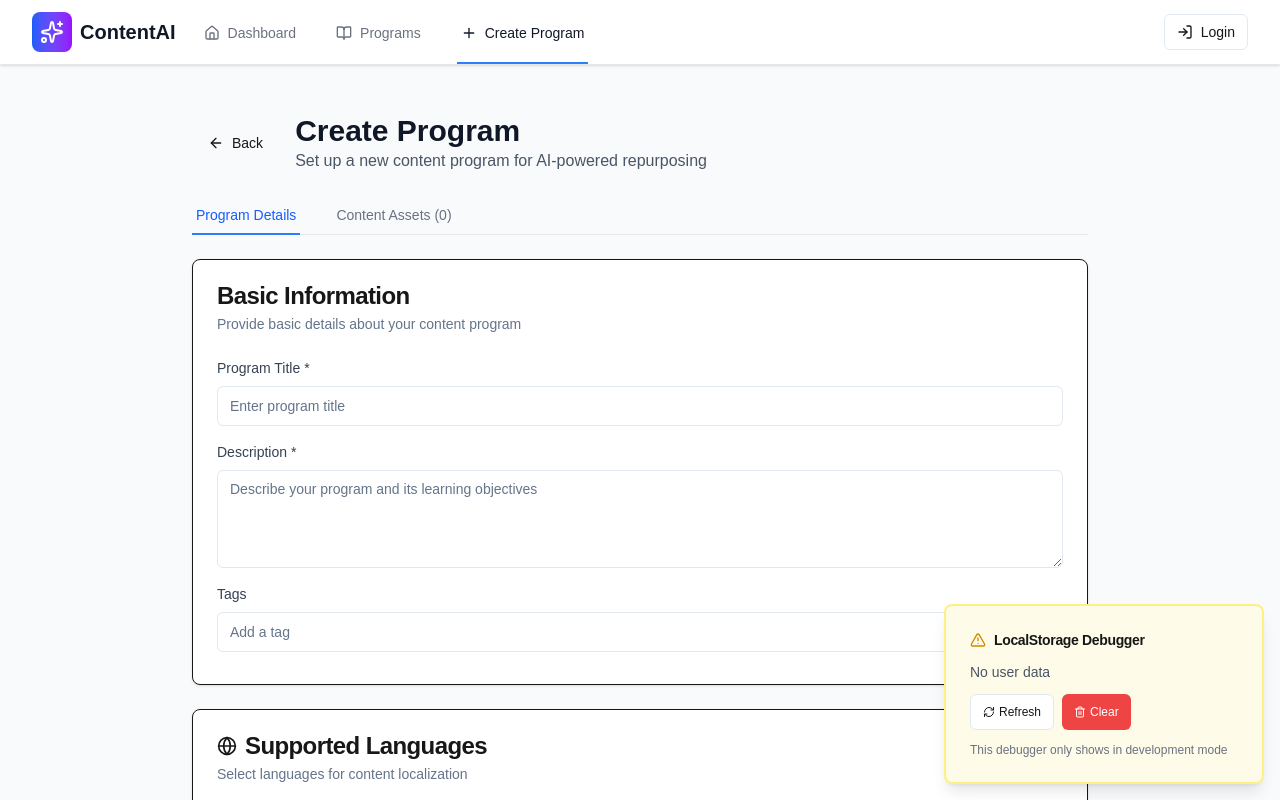
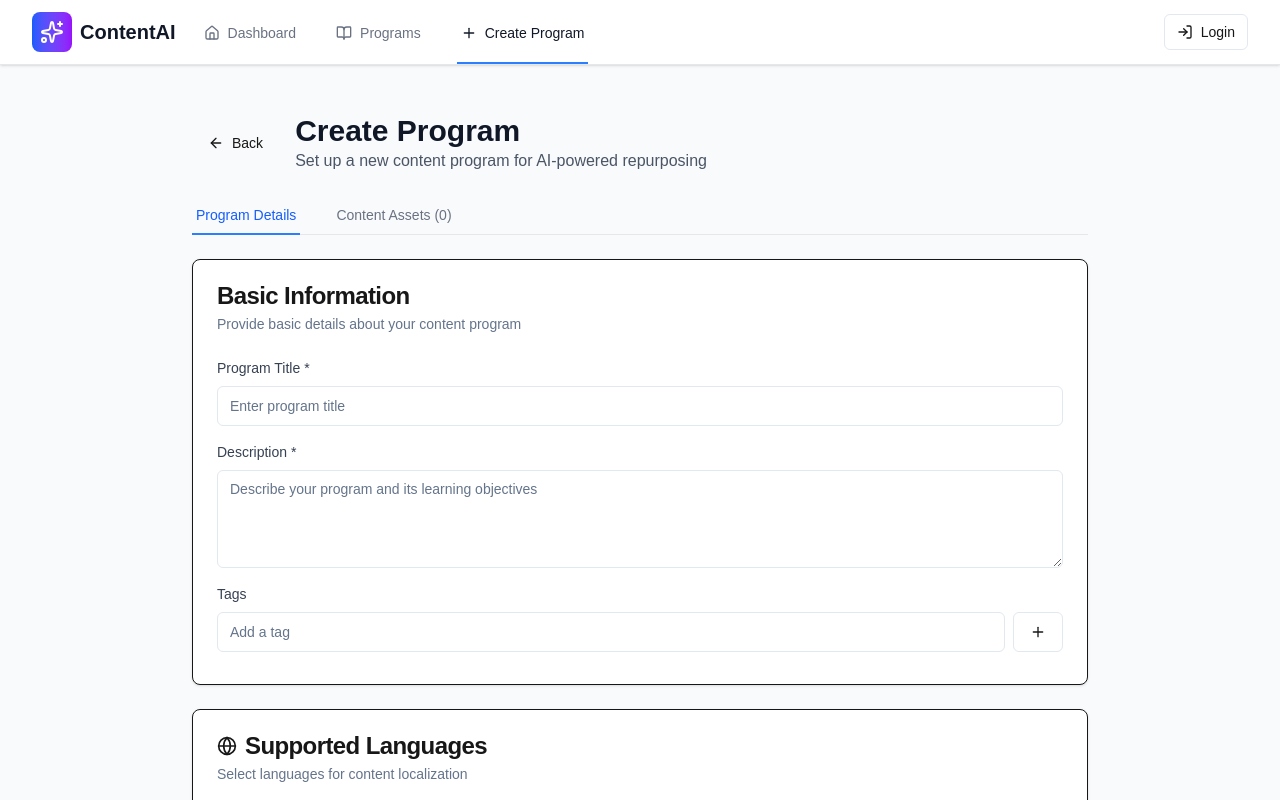
Before and after one commit to synapsters/Content-Repurposing, a Next.js app: page /programs/create in a window 1280 px wide. Shown: the top 800 px of the page. Built offline with nearby package versions, Linux system fonts and the light colour scheme.

Commit message:
Remove LocalStorageDebugger component and its usage in Layout for code cleanup.

```diff
--- a/src/components/debug/LocalStorageDebugger.tsx
+++ /dev/null
@@ -1,127 +0,0 @@
-'use client';
-
-import { useEffect, useState } from 'react';
-import { Button } from '@/components/ui/button';
-import { Card, CardContent, CardHeader, CardTitle } from '@/components/ui/card';
-import { Trash2, RefreshCw, AlertTriangle, CheckCircle } from 'lucide-react';
-
-export default function LocalStorageDebugger() {
-    const [userData, setUserData] = useState<string | null>(null);
-    const [isValid, setIsValid] = useState<boolean | null>(null);
-    const [parsedUser, setParsedUser] = useState<object | null>(null);
-
-    const checkUserData = () => {
-        try {
-            const data = localStorage.getItem('user');
-            setUserData(data);
-
-            if (data) {
-                const parsed = JSON.parse(data);
-                setParsedUser(parsed);
-                setIsValid(true);
-            } else {
-                setParsedUser(null);
-                setIsValid(null);
-            }
-        } catch (error) {
-            setIsValid(false);
-            setParsedUser(null);
-            console.error('LocalStorage parsing error:', error);
-        }
-    };
-
-    const clearUserData = () => {
-        localStorage.removeItem('user');
-        setUserData(null);
-        setIsValid(null);
-        setParsedUser(null);
-    };
-
-    useEffect(() => {
-        checkUserData();
-    }, []);
-
-    // Only show in development
-    if (process.env.NODE_ENV === 'production') {
-        return null;
-    }
-
-    return (
-        <Card className="fixed bottom-4 right-4 w-80 z-50 shadow-lg border-2 border-yellow-200 bg-yellow-50">
-            <CardHeader className="pb-3">
-                <CardTitle className="text-sm flex items-center">
-                    <AlertTriangle className="h-4 w-4 mr-2 text-yellow-600" />
-                    LocalStorage Debugger
-                </CardTitle>
-            </CardHeader>
-            <CardContent className="space-y-3">
-                {/* Status */}
-                <div className="flex items-center space-x-2">
-                    {isValid === true && (
-                        <>
-                            <CheckCircle className="h-4 w-4 text-green-600" />
-                            <span className="text-sm text-green-800">Valid user data</span>
-                        </>
-                    )}
-                    {isValid === false && (
-                        <>
-                            <AlertTriangle className="h-4 w-4 text-red-600" />
-                            <span className="text-sm text-red-800">Invalid JSON data</span>
-                        </>
-                    )}
-                    {isValid === null && (
-                        <span className="text-sm text-gray-600">No user data</span>
-                    )}
-                </div>
-
-                {/* Raw Data */}
-                {userData && (
-                    <div className="space-y-2">
-                        <p className="text-xs font-medium text-gray-700">Raw Data:</p>
-                        <div className="bg-gray-100 p-2 rounded text-xs break-all max-h-20 overflow-y-auto">
-                            {userData.substring(0, 200)}{userData.length > 200 && '...'}
-                        </div>
-                    </div>
-                )}
-
-                {/* Parsed Data */}
-                {parsedUser && (
-                    <div className="space-y-2">
-                        <p className="text-xs font-medium text-gray-700">Parsed User:</p>
-                        <div className="bg-green-50 p-2 rounded text-xs">
-                            <p><strong>Name:</strong> {parsedUser.name}</p>
-                            <p><strong>Email:</strong> {parsedUser.email}</p>
-                            <p><strong>Role:</strong> {parsedUser.role}</p>
-                        </div>
-                    </div>
-                )}
-
-                {/* Actions */}
-                <div className="flex space-x-2">
-                    <Button
-                        size="sm"
-                        variant="outline"
-                        onClick={checkUserData}
-                        className="text-xs"
-                    >
-                        <RefreshCw className="h-3 w-3 mr-1" />
-                        Refresh
-                    </Button>
-                    <Button
-                        size="sm"
-                        variant="destructive"
-                        onClick={clearUserData}
-                        className="text-xs"
-                    >
-                        <Trash2 className="h-3 w-3 mr-1" />
-                        Clear
-                    </Button>
-                </div>
-
-                <p className="text-xs text-gray-500">
-                    This debugger only shows in development mode
-                </p>
-            </CardContent>
-        </Card>
-    );
-}
--- a/src/components/layout/Layout.tsx
+++ b/src/components/layout/Layout.tsx
@@ -2,7 +2,6 @@
 
 import { ReactNode } from 'react';
 import Navbar from './Navbar';
-import LocalStorageDebugger from '../debug/LocalStorageDebugger';
 
 interface LayoutProps {
     children: ReactNode;
@@ -17,7 +16,6 @@ export default function Layout({ children }: LayoutProps) {
                     {children}
                 </div>
             </main>
-            <LocalStorageDebugger />
         </div>
     );
 }
```
